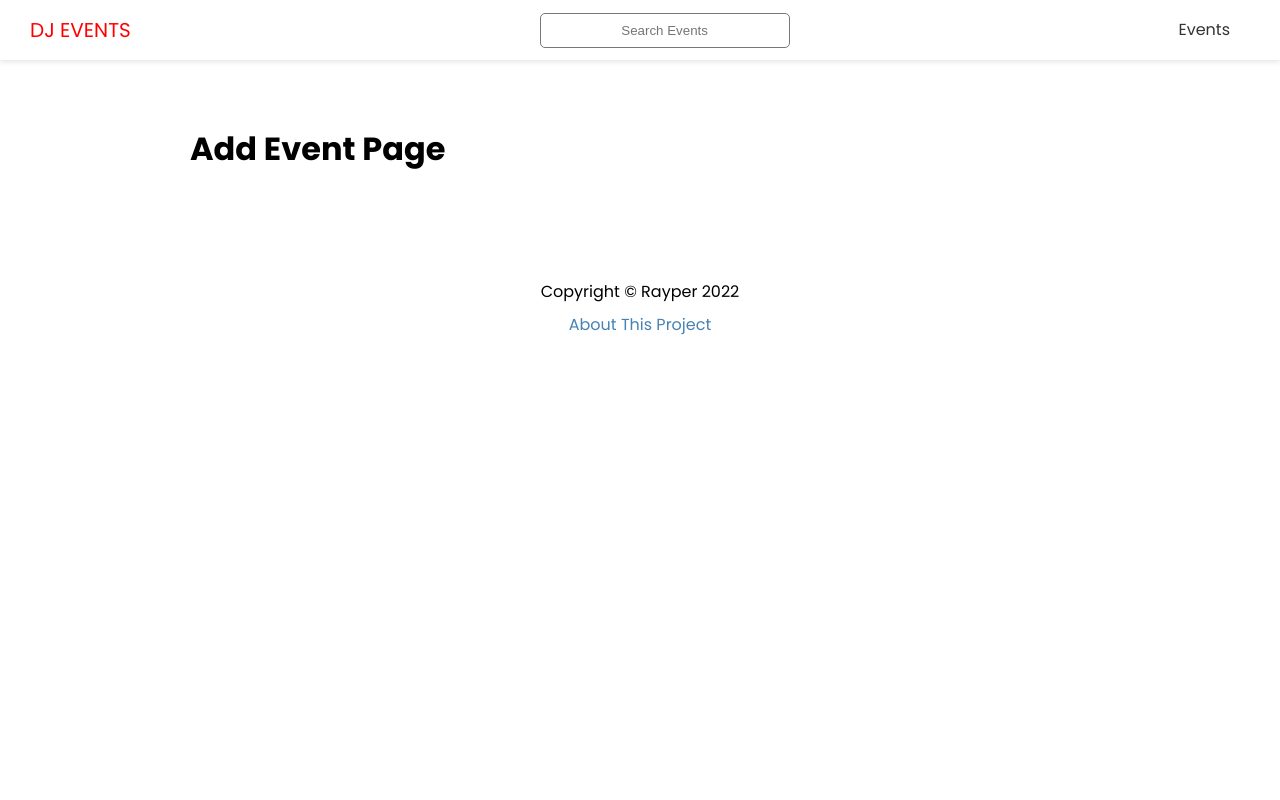
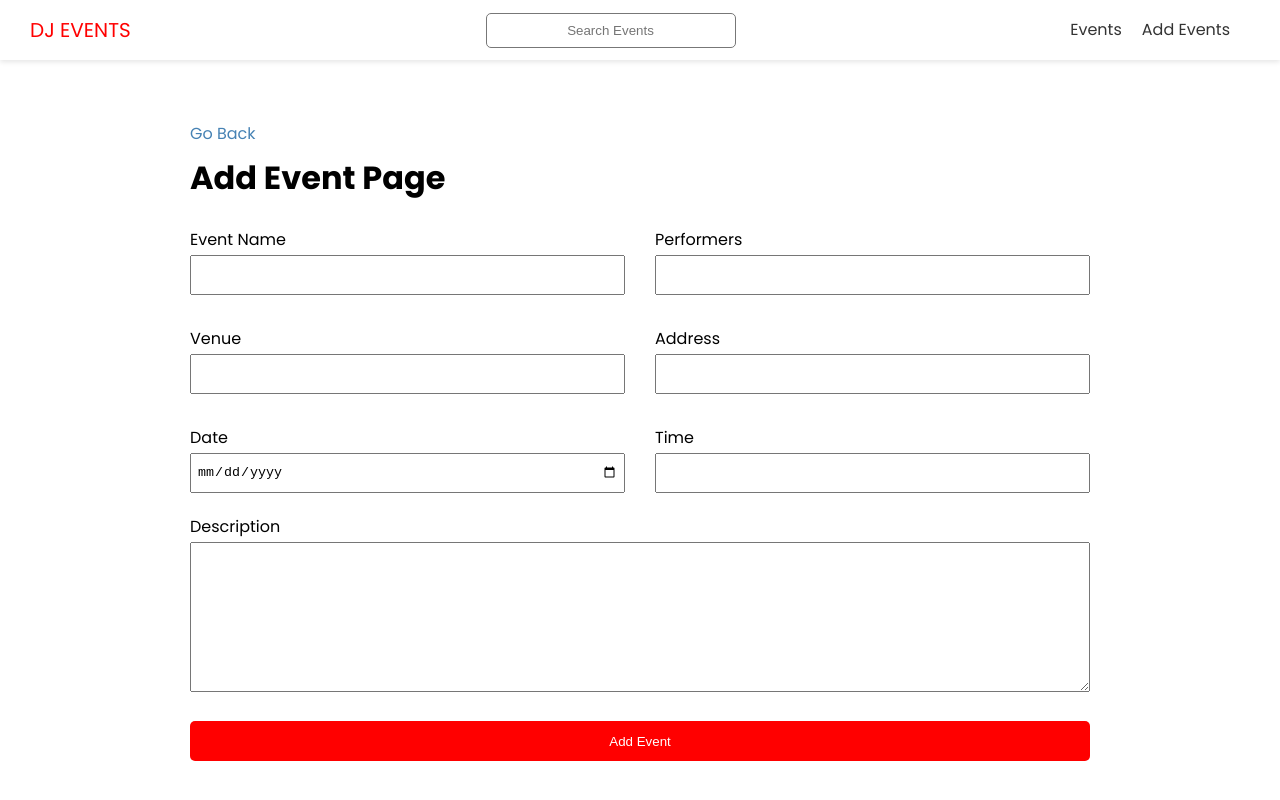
Before and after one commit to Rayper/nextjs01-project, a Next.js app: page /events/add in a window 1280 px wide. Shown: the top 800 px of the page. Built offline with nearby package versions, Linux system fonts and the light colour scheme; no server answers.

Commit message:
video 5.4 Add Event Page

```diff
--- a/components/Header.js
+++ b/components/Header.js
@@ -20,6 +20,11 @@
                         <a>Events</a>
                     </Link>
                 </li>
+                <li>
+                    <Link href='/events/add'>
+                        <a>Add Events</a>
+                    </Link>
+                </li>
             </ul>
         </nav>
     </header>
--- a/pages/events/add.js
+++ b/pages/events/add.js
@@ -1,10 +1,127 @@
 import React from 'react'
 import Layout from '@/components/Layout'
+import { useState } from 'react'
+import { useRouter } from 'next/router'
+import Link from 'next/link'
+import { API_URL } from '@/config/index'
+import styles from '@/styles/Form.module.css'
 
 export default function AddEventPage() {
+  const [values, setValues] = useState({
+    name: '',
+    performers: '',
+    venue: '',
+    address: '',
+    date: '',
+    time: '',
+    description: '',
+  });
+
+  const router = useRouter();
+
+  const handleSubmit = (e) => {
+    e.preventDefault();
+    console.log(values);
+  };
+
+  const handleInputChange = (e) => {
+    const {name, value} = e.target
+
+    setValues({
+      // ambil semua current values-nya
+      ...values,
+      // set untuk field name nya dari value
+      [name]: value
+    })
+  }
+
   return (
     <Layout title={'Add New Event'}>
+        <Link href="/events">Go Back</Link>
         <h1>Add Event Page</h1>
+        <form onSubmit={handleSubmit} className={styles.form}>
+          <div className={styles.grid}>
+            <div>
+                <label htmlFor="name">Event Name</label>
+                <input
+                type="text"
+                id="name"
+                name="name"
+                value={values.name}
+                onChange={handleInputChange}
+              ></input>
+            </div>
+
+            <div>
+            <label htmlFor="name">Performers</label>
+            <input
+              type="text"
+              id="performers"
+              name="performers"
+              value={values.performers}
+              onChange={handleInputChange}
+            ></input>
+          </div>
+
+          <div>
+            <label htmlFor="name">Venue</label>
+            <input
+              type="text"
+              id="venue"
+              name="venue"
+              value={values.venue}
+              onChange={handleInputChange}
+            ></input>
+          </div>
+
+          <div>
+            <label htmlFor="name">Address</label>
+            <input
+              type="text"
+              id="address"
+              name="address"
+              value={values.address}
+              onChange={handleInputChange}
+            ></input>
+          </div>
+
+          <div>
+            <label htmlFor="name">Date</label>
+            <input
+              type="date"
+              id="date"
+              name="date"
+              value={values.date}
+              onChange={handleInputChange}
+            ></input>
+          </div>
+
+          <div>
+            <label htmlFor="name">Time</label>
+            <input
+              type="text"
+              id="time"
+              name="time"
+              value={values.time}
+              onChange={handleInputChange}
+            ></input>
+          </div>
+
+        </div>
+
+        <div>
+          <label htmlFor="description">Description</label>
+          <textarea
+            type="text"
+            id="description"
+            name="description"
+            value={values.description}
+            onChange={handleInputChange}
+          ></textarea>
+        </div>
+
+        <input type="submit" value="Add Event" className="btn" />
+      </form>
     </Layout>
   )
 }
--- /dev/null
+++ b/styles/Form.module.css
@@ -0,0 +1,39 @@
+.form label {
+    display: block;
+  }
+
+  .form input {
+    width: 100%;
+    height: 40px;
+    padding: 5px;
+  }
+
+  .form textarea {
+    width: 100%;
+    height: 150px;
+  }
+
+  .form input[type='submit'] {
+    display: block;
+    width: 100%;
+    margin: 20px 0 30px;
+  }
+
+  .form .file {
+    border: 1px #ccc solid;
+    background-color: #f4f4f4;
+    padding: 10px;
+  }
+
+  .grid {
+    display: grid;
+    grid-template-columns: 1fr 1fr;
+    gap: 30px;
+    margin-bottom: 20px;
+  }
+
+  @media (max-width: 600px) {
+    .grid {
+      grid-template-columns: 1fr;
+    }
+  }
```
